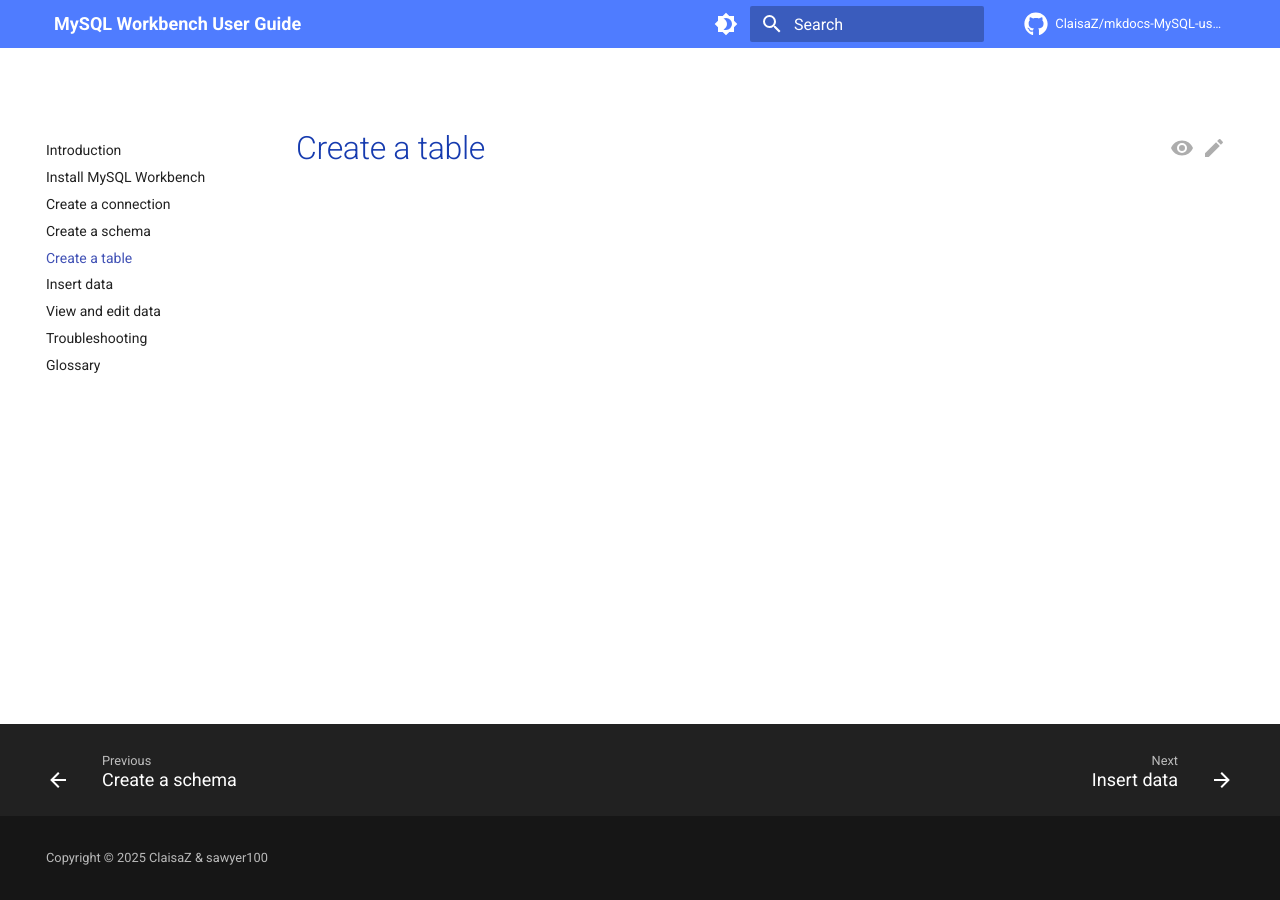
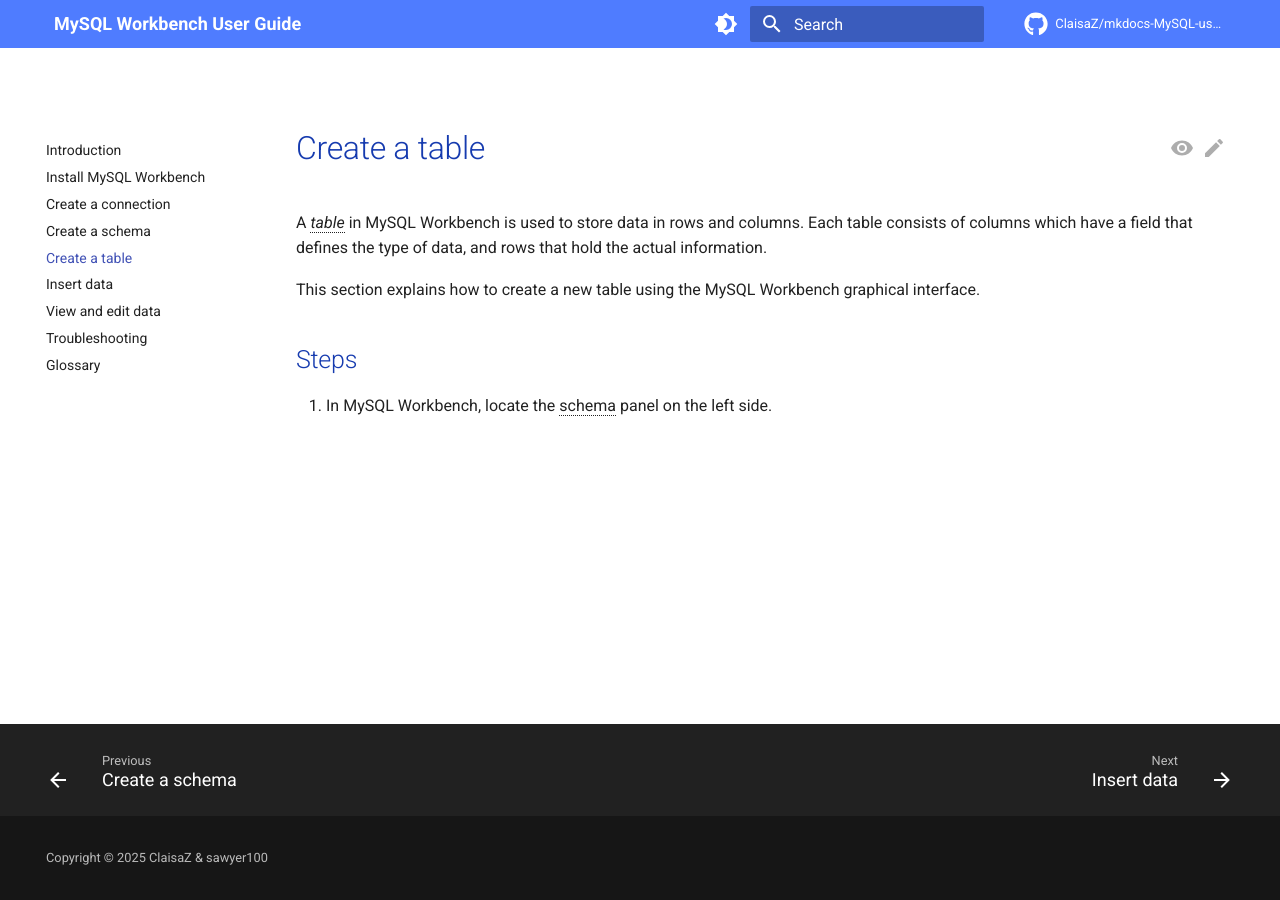
Before and after one commit to ClaisaZ/mkdocs-MySQL-user-guide, an MkDocs documentation site: the page built from docs/4-createtable.md, in a window 1280 px wide. Built offline with MkDocs 1.6.1 and Material for MkDocs 9.7.7, drawn with Linux system fonts in a browser that asks for light colours; comment, search, counter and statistics services are not loaded.

Commit message:
working on table

```diff
--- a/docs/4-createtable.md
+++ b/docs/4-createtable.md
@@ -5,4 +5,10 @@
 
 # Create a table
 
-##
+A *table* in MySQL Workbench is used to store data in rows and columns. Each table consists of columns which have a field that defines the type of data, and rows that hold the actual information.
+
+This section explains how to create a new table using the MySQL Workbench graphical interface.
+
+## Steps
+
+1. In MySQL Workbench, locate the schema panel on the left side.
```
